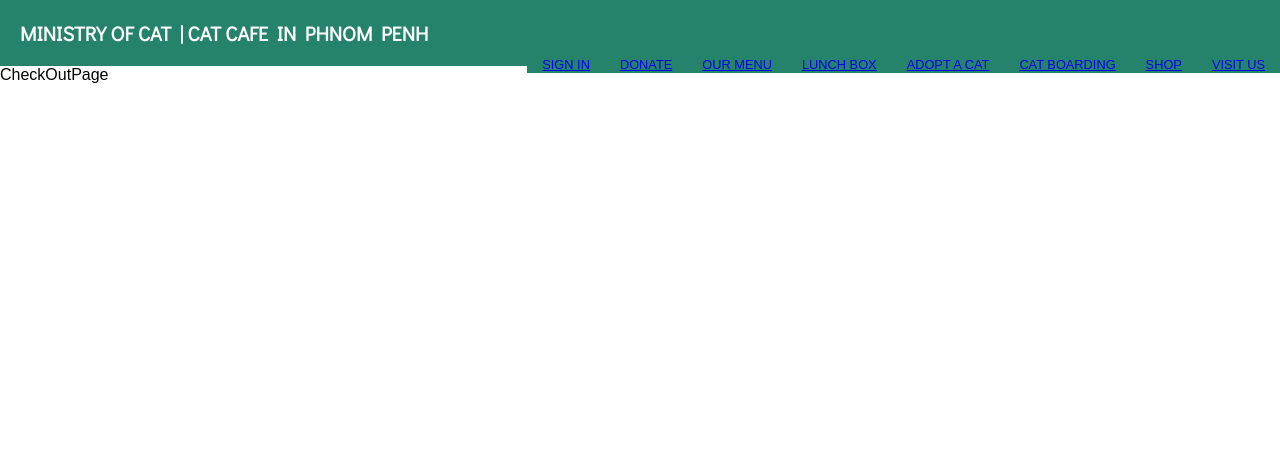
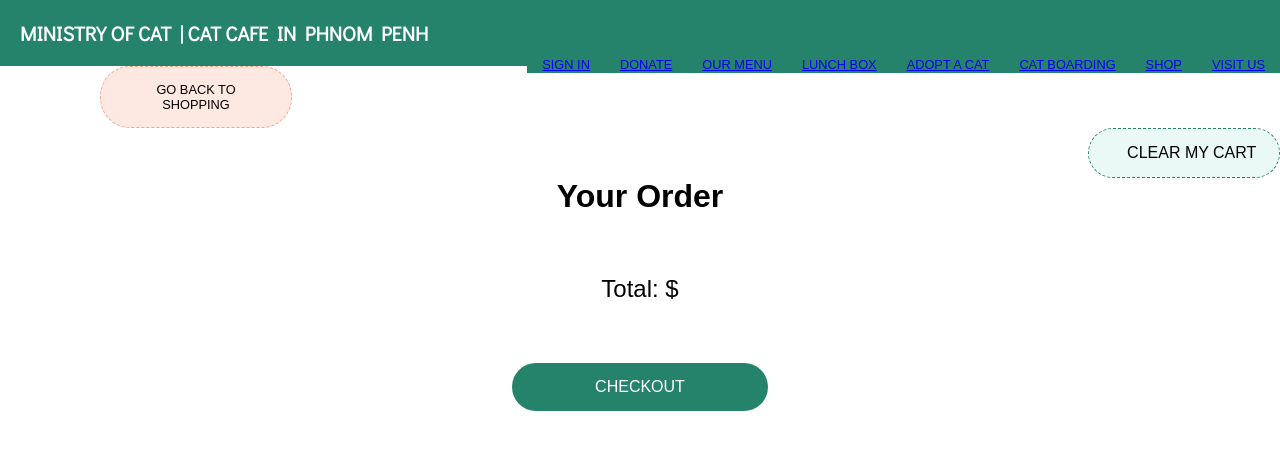
Before and after one commit to Perezgascon/moc-ecommerce-app-full-stack, a React (Create React App) app in the folder client/: page /checkout in a window 1280 px wide. Shown: the top 450 px of the page. Built offline with nearby package versions, Linux system fonts and the light colour scheme.

Commit message:
added reusable buttons

```diff
--- /dev/null
+++ b/client/src/components/ClearCartButton.js
@@ -0,0 +1,14 @@
+import React from 'react'
+import styles from './clearCartButton.module.css'
+import { Link } from 'react-router-dom';
+
+
+export default function ClearCartButton() {
+    return (
+        <Link to={"/dashboard"} className={styles.productLink}>
+            <div className={styles.clearButton}><label class="shopping-cart-icon"><i class="fa-solid fa-cart-shopping"></i></label>
+                <p>Clear my cart</p>
+            </div>
+        </Link>
+    )
+}
--- /dev/null
+++ b/client/src/components/GreenButton.js
@@ -0,0 +1,8 @@
+import React from 'react'
+import styles from './greenButton.module.css'
+
+export default function GreenButton({ message, handleClick }) {
+    return (
+        <div className={styles.greenButton} onClick={handleClick}>{message}</div>
+    )
+}
--- /dev/null
+++ b/client/src/components/clearCartButton.module.css
@@ -0,0 +1,50 @@
+.clearButton {
+    position: sticky;
+    display: flex;
+    justify-content: space-around;
+    align-items: center;
+    top: 140px;
+    left: 1100px;
+    background-color: rgb(54, 191, 157, 0.10);
+    border: dashed 1px hsl(165, 56%, 33%);
+    border-radius: 25px;
+    width: 15%;
+    padding: 15px;
+    font-weight: 500;
+    text-transform: uppercase;
+}
+
+.clearButton a {
+    color: black;
+}
+
+.productLink {
+    text-decoration: none; /* Remove underlining */
+    color: inherit; /* Inherit text color */
+    display: inline-block; /* Ensure each link behaves like a block element */
+    width: 100%; /* Ensure each link takes up the full width of its container */
+}
+
+
+@media screen and (min-width: 375px) {
+
+
+}
+@media screen and (min-width: 481px) {
+
+
+}
+
+@media screen and (min-width: 600px) {
+
+}
+
+@media screen and (min-width: 769px) {
+
+
+}
+
+@media screen and (min-width: 1025px) {
+
+
+}
--- /dev/null
+++ b/client/src/components/greenButton.module.css
@@ -0,0 +1,34 @@
+.greenButton {
+    padding: 15px 25px;
+    border-radius: 25px;
+    width: 20%;
+    cursor: pointer;
+    text-align: center;
+    background-color: hsl(165, 56%, 33%);
+    color: white;
+    margin: 30px auto;
+}
+
+
+@media screen and (min-width: 375px) {
+
+
+}
+@media screen and (min-width: 481px) {
+
+
+}
+
+@media screen and (min-width: 600px) {
+
+}
+
+@media screen and (min-width: 769px) {
+
+
+}
+
+@media screen and (min-width: 1025px) {
+
+
+}
--- a/client/src/pages/CheckOutPage.js
+++ b/client/src/pages/CheckOutPage.js
@@ -1,7 +1,23 @@
 import React from 'react'
+import styles from './checkOutPage.module.css'
+import ClearCartButton from '../components/ClearCartButton'
+import GoBackButton from '../components/GoBackButton'
+import GreenButton from '../components/GreenButton'
 
 export default function CheckOutPage() {
   return (
-    <div>CheckOutPage</div>
+    <div>
+      <GoBackButton />
+      <ClearCartButton />
+      <div className={styles.checkOutMainContainer}>
+        <h1>Your Order</h1>
+        <div id="order-container">
+        </div>
+        <div className={styles.totalContainer}>
+          <p>Total: $<span id="total-order"></span></p>
+        </div>
+        <GreenButton message={"CHECKOUT"} />
+      </div>
+    </div>
   )
 }
--- a/client/src/pages/ProductPage.js
+++ b/client/src/pages/ProductPage.js
@@ -2,10 +2,13 @@ import React, { useState, useEffect } from 'react';
 import { useParams } from 'react-router-dom'; // Import the useParams hook
 import GoBackButton from '../components/GoBackButton';
 import ShoppingCartButton from '../components/ShoppingCartButton';
+import GreenButton from '../components/GreenButton';
 import styles from './productPage.module.css'; // Import CSS module
+import { useNavigate } from 'react-router-dom'; // Import the useNavigate hook
 
 const ProductPage = () => {
     const { productId } = useParams(); // Use the useParams hook to get the productId
+    const navigate = useNavigate(); // Use the useNavigate hook to navigate programmatically
     const [product, setProduct] = useState(null);
 
     useEffect(() => {
@@ -34,6 +37,10 @@ const ProductPage = () => {
         return <div>Loading...</div>;
     }
 
+    function handleClick() {
+        navigate("/dashboard"); // Navigate to the dashboard route
+    }
+
     return (
         <div>
             <GoBackButton />
@@ -45,7 +52,7 @@ const ProductPage = () => {
                     {/* Product colors content */}
                 </div>
                 <div className={styles.productDescription}>{product.description}</div>
-                <div className={styles.greenButton}>ADD TO SHOPPING CART</div>
+                <GreenButton message={"Add to shopping cart"} handleClick={handleClick}/>
             </div>
         </div>
     );
--- /dev/null
+++ b/client/src/pages/checkOutPage.module.css
@@ -0,0 +1,59 @@
+.checkOutMainContainer h1 {
+    text-align: center;
+}
+
+#order-container {
+    margin: 60px auto;
+    text-align: center;
+    font-size: 1.5rem;
+}
+
+.totalContainer {
+    margin: 60px auto;
+    text-align: center;
+    font-size: 1.5rem;
+}
+
+.clearButton {
+    position: sticky;
+    display: flex;
+    justify-content: space-around;
+    align-items: center;
+    top: 140px;
+    left: 1100px;
+    background-color: rgb(54, 191, 157, 0.10);
+    border: dashed 1px hsl(165, 56%, 33%);
+    border-radius: 25px;
+    width: 15%;
+    padding: 15px;
+    font-weight: 500;
+    text-transform: uppercase;
+}
+
+.clearButton a {
+    color: black;
+}
+
+
+@media screen and (min-width: 375px) {
+
+
+}
+@media screen and (min-width: 481px) {
+
+
+}
+
+@media screen and (min-width: 600px) {
+
+}
+
+@media screen and (min-width: 769px) {
+
+
+}
+
+@media screen and (min-width: 1025px) {
+
+
+}
```
